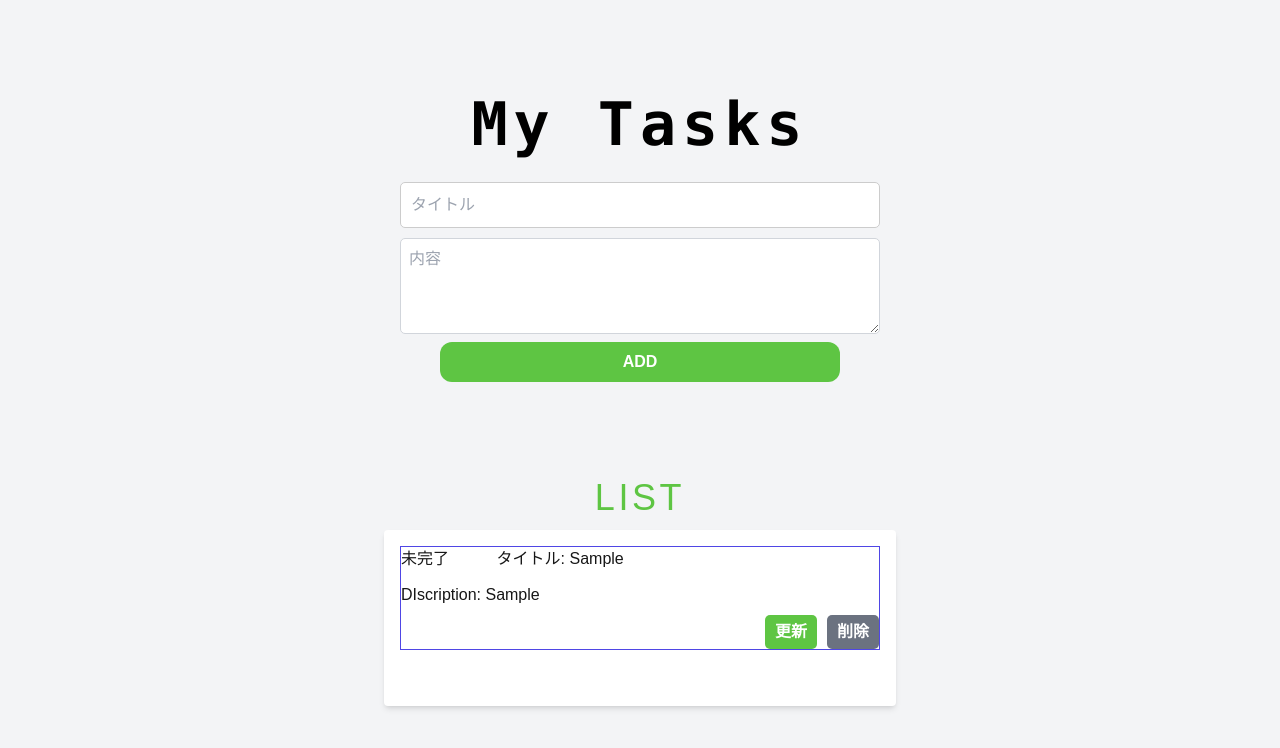
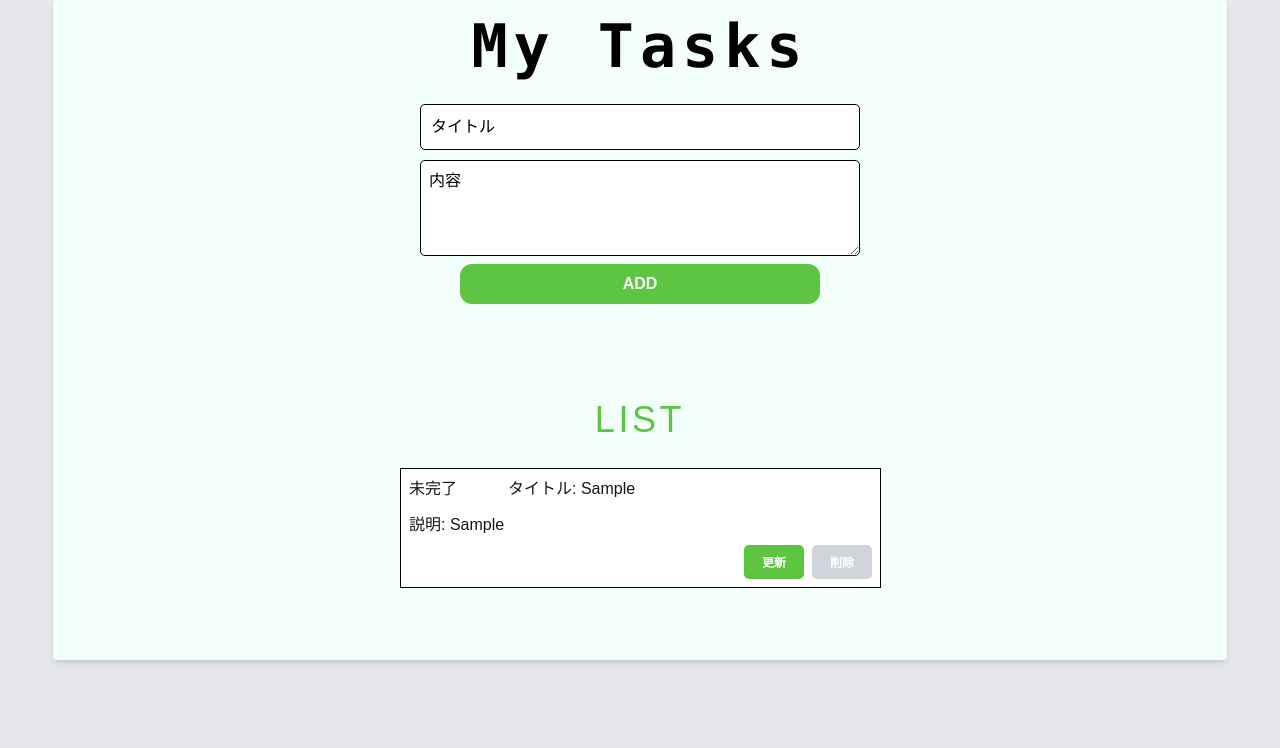
Before and after one commit to ito0627/todo-app, a Next.js app: page / in a window 1280 px wide. Both pictures are taken after typing "Sample", "Sample" into the empty fields and a click on the button "ADD". Shown: the top 748 px of the page. Built offline with nearby package versions, Linux system fonts and the light colour scheme.

Commit message:
レイアウト修正

```diff
--- a/pages/index.tsx
+++ b/pages/index.tsx
@@ -4,7 +4,8 @@ import TaskList from "../src/recoil/components/TaskList";
 
 const Home: React.FC = () => {
   return (
-    <div className="flex flex-col items-center justify-center min-h-screen bg-gray-100 p-4">
+    <div className="bg-gray-200 min-h-screen">
+      <div className="flex flex-col items-center justify-center p-4 w-11/12 h-full mx-auto content-color rounded shadow-md">
         <h1 className="text-6xl mb-3 tracking-widest font-mono">My Tasks</h1>
         <TaskForm />
         <h2 className="text-4xl text-green-custom mt-20 mb-3 tracking-widest">
@@ -12,6 +13,7 @@ const Home: React.FC = () => {
         </h2>
         <TaskList />
       </div>
+    </div>
   );
 };
 
--- a/src/atoms/taskAtom.ts
+++ b/src/atoms/taskAtom.ts
@@ -1,4 +1,3 @@
-// atoms/taskAtom.ts
 import { atom } from 'recoil';
 
 export interface Task {
--- a/src/recoil/components/TaskForm.tsx
+++ b/src/recoil/components/TaskForm.tsx
@@ -1,5 +1,4 @@
-// components/TaskForm.tsx
-import { useState } from "react";
+import { useState, useCallback } from "react";
 import { useSetRecoilState } from "recoil";
 import { taskState, Task } from "../../atoms/taskAtom";
 import { v4 as uuidv4 } from "uuid";
@@ -9,7 +8,7 @@ const TaskForm: React.FC = () => {
   const [description, setDescription] = useState("");
   const setTasks = useSetRecoilState(taskState);
 
-  const addTask = () => {
+  const addTask = useCallback(() => {
     const newTask: Task = {
       id: uuidv4(),
       title,
@@ -19,7 +18,7 @@ const TaskForm: React.FC = () => {
     setTasks((prev) => [...prev, newTask]);
     setTitle("");
     setDescription("");
-  };
+  }, [title, description, setTasks]);
 
   return (
     <div className="flex flex-col items-center p-4 w-full max-w-lg mx-auto">
@@ -28,17 +27,17 @@ const TaskForm: React.FC = () => {
         value={title}
         onChange={(e) => setTitle(e.target.value)}
         placeholder="タイトル"
-        className="p-2 mb-2 border border-gray-800"
+        className="p-2 mb-2 w-11/12"
       />
       <textarea
         value={description}
         onChange={(e) => setDescription(e.target.value)}
         placeholder="内容"
-        className="w-full p-2 mb-2 border border-gray-300 h-24"
+        className="w-11/12 p-2 mb-2 h-24"
       />
       <button
         onClick={addTask}
-        className="w-10/12 p-2 bg-green-custom text-white rounded-xl"
+        className="w-9/12 p-2 bg-green-custom text-white rounded-xl"
       >
         <p className="font-bod">ADD</p>
       </button>
--- /dev/null
+++ b/src/recoil/components/TaskItem.tsx
@@ -0,0 +1,48 @@
+import React from "react";
+
+interface TaskItemProps {
+  task: {
+    id: string;
+    title: string;
+    description: string;
+    completed: boolean;
+  };
+  toggleTaskCompletion: (id: string) => void;
+  deleteTask: (id: string) => void;
+}
+
+const TaskItem: React.FC<TaskItemProps> = ({
+  task,
+  toggleTaskCompletion,
+  deleteTask,
+}) => {
+  return (
+    <li key={task.id} className="border border-black mb-10 p-2">
+      <div className="flex items-center">
+        <div className="w-1/5">{task.completed ? "完了" : "未完了"}</div>
+        <div className="w-4/5 ml-2">
+          <p>タイトル: {task.title}</p>
+        </div>
+      </div>
+      <div className="mt-3">
+        <p>説明: {task.description}</p>
+      </div>
+      <div className="flex justify-end mt-2 space-x-2">
+        <button
+          onClick={() => toggleTaskCompletion(task.id)}
+          className="p-1 bg-green-custom text-white rounded-full update-button"
+        >
+          <span className="text-xs">更新</span>
+        </button>
+        <button
+          onClick={() => deleteTask(task.id)}
+          className="p-1 bg-gray-300 text-white rounded-full delete-button"
+        >
+          <span className="text-xs">削除</span>
+        </button>
+      </div>
+    </li>
+  );
+};
+
+export default TaskItem;
--- a/src/recoil/components/TaskList.tsx
+++ b/src/recoil/components/TaskList.tsx
@@ -1,53 +1,56 @@
-// components/TaskList.tsx
+import React, { useCallback } from "react";
 import { useRecoilState } from "recoil";
 import { taskState } from "../../atoms/taskAtom";
+import TaskItem from "./TaskItem";
 
 const TaskList: React.FC = () => {
   const [tasks, setTasks] = useRecoilState(taskState);
 
-  const toggleTaskCompletion = (id: string) => {
+  // タスクの完了状態を切り替える関数
+  const toggleTaskCompletion = useCallback(
+    (id: string) => {
+      try {
         setTasks(
           tasks.map((task) =>
             task.id === id ? { ...task, completed: !task.completed } : task
           )
         );
-  };
+      } catch (error) {
+        console.error(
+          "タスクの完了状態を切り替える際にエラーが発生しました:",
+          error
+        );
+      }
+    },
+    [tasks, setTasks]
+  );
 
-  const deleteTask = (id: string) => {
+  // タスク削除の際に使用する関数
+  const deleteTask = useCallback(
+    (id: string) => {
+      try {
         setTasks(tasks.filter((task) => task.id !== id));
-  };
+      } catch (error) {
+        console.error("タスクの削除中にエラーが発生しました:", error);
+      }
+    },
+    [tasks, setTasks]
+  );
 
   return (
-    <ul className="w-full max-w-lg mx-auto bg-white p-4 rounded shadow-md">
+    <div className="task-list-container w-full max-w-lg mx-auto p-4">
+      <ul className="bg-white">
         {tasks.map((task) => (
-        <li key={task.id} className="border border-indigo-600 mb-10">
-          <div className="flex">
-            <div className="w-1/5">{task.completed ? "完了" : "未完了"}</div>
-            <div className="w-4/5">
-              <p>タイトル: {task.title}</p>
-            </div>
-          </div>
-          <div className="mt-3">
-            <p>DIscription: {task.description}</p>
-          </div>
-          <div className="flex justify-end mt-2">
-            <button
-              onClick={() => toggleTaskCompletion(task.id)}
-              className="p-2 bg-green-custom text-white rounded update-button"
-            >
-              更新
-            </button>
-            <button
-              onClick={() => deleteTask(task.id)}
-              className="p-2 bg-gray-500 text-white rounded update-button"
-            >
-              削除
-            </button>
-          </div>
-        </li>
+          <TaskItem
+            key={task.id}
+            task={task}
+            toggleTaskCompletion={toggleTaskCompletion}
+            deleteTask={deleteTask}
+          />
         ))}
       </ul>
+    </div>
   );
 };
 
-export default TaskList;
+export default React.memo(TaskList);
--- a/src/recoil/components/TodoInput.js
+++ b/src/recoil/components/TodoInput.js
@@ -23,13 +23,11 @@ const TodoInput = ({ addTodo }) => {
         value={title}
         onChange={(e) => setTitle(e.target.value)}
         className="w-full p-2 mb-2 border border-gray-300 rounded"
-        placeholder="タイトルを追加"
       />
       <textarea
         value={description}
         onChange={(e) => setDescription(e.target.value)}
         className="w-full p-2 mb-2 border border-gray-300 rounded h-24"
-        placeholder="内容を追加"
       />
       <button
         type="submit"
--- a/src/recoil/components/TodoItem.tsx
+++ b/src/recoil/components/TodoItem.tsx
@@ -1,7 +1,7 @@
 import React from "react";
 
 interface TodoItemProps {
-  todo: string; // todo の型を string に指定
+  todo: string;
 }
 
 const TodoItem: React.FC<TodoItemProps> = ({ todo }) => {
--- a/styles/globals.css
+++ b/styles/globals.css
@@ -25,27 +25,20 @@ body {
   font-family: Arial, Helvetica, sans-serif;
 }
 
-/* グローバルスタイル */
 :root {
-  --background-color: #e6fff2;
-  /* 背景色 */
+  --background-color: rgb(243, 255, 251);
   --primary-color: #4caf50;
-  /* ボタン色 */
   --text-color: #000;
-  /* テキスト色 */
   --heading-color: #000;
-  /* 見出し色 */
   --completed-bg: #d1f7d7;
-  /* 完了タスク背景色 */
   --pending-bg: #ffe6e6;
-  /* 未完了タスク背景色 */
+  --custom-green: #5ec543;
 }
 
 body {
   margin: 0;
   padding: 0;
   font-family: Arial, Helvetica, sans-serif;
-  background-color: var(--background-color);
 }
 
 h1 {
@@ -64,11 +57,15 @@ form {
 
 input[type="text"],
 textarea {
-  width: 100%;
   padding: 10px;
   margin-bottom: 10px;
-  border: 1px solid #ccc;
+  border: 1px solid #000;
   border-radius: 5px;
+}
+
+input[type="text"]::placeholder,
+textarea::placeholder {
+  color: #000;
 }
 
 button {
@@ -111,12 +108,17 @@ h2 {
   background-color: var(--pending-bg);
 }
 
+.task-list-container {
+  max-height: 400px;
+  overflow-y: auto;
+  padding-right: 15px;
+  /* スクロールバーが表示されてもサイズが変わらないようにする */
+}
+
 /* ボタンのデザイン */
 .update-button {
   margin-left: 10px;
 }
-
-.delete-button {}
 
 .update-button,
 .delete-button {
@@ -125,6 +127,7 @@ h2 {
   padding: 5px 10px;
   color: white;
   cursor: pointer;
+  min-width: 60px;
 }
 
 .update-button:hover {
@@ -135,14 +138,16 @@ h2 {
   opacity: 0.8;
 }
 
-/* 新しいクラス */
 .bg-green-custom {
-  background-color: #5ec543;
+  background-color: var(--custom-green);
   opacity: 1 !important;
-
 }
 
 .text-green-custom {
-  color: #5ec543;
+  color: var(--custom-green);
   opacity: 1 !important;
 }
+
+.content-color {
+  background-color: var(--background-color);
+}
```
Lines whose indentation alone changed are shown as unchanged.
